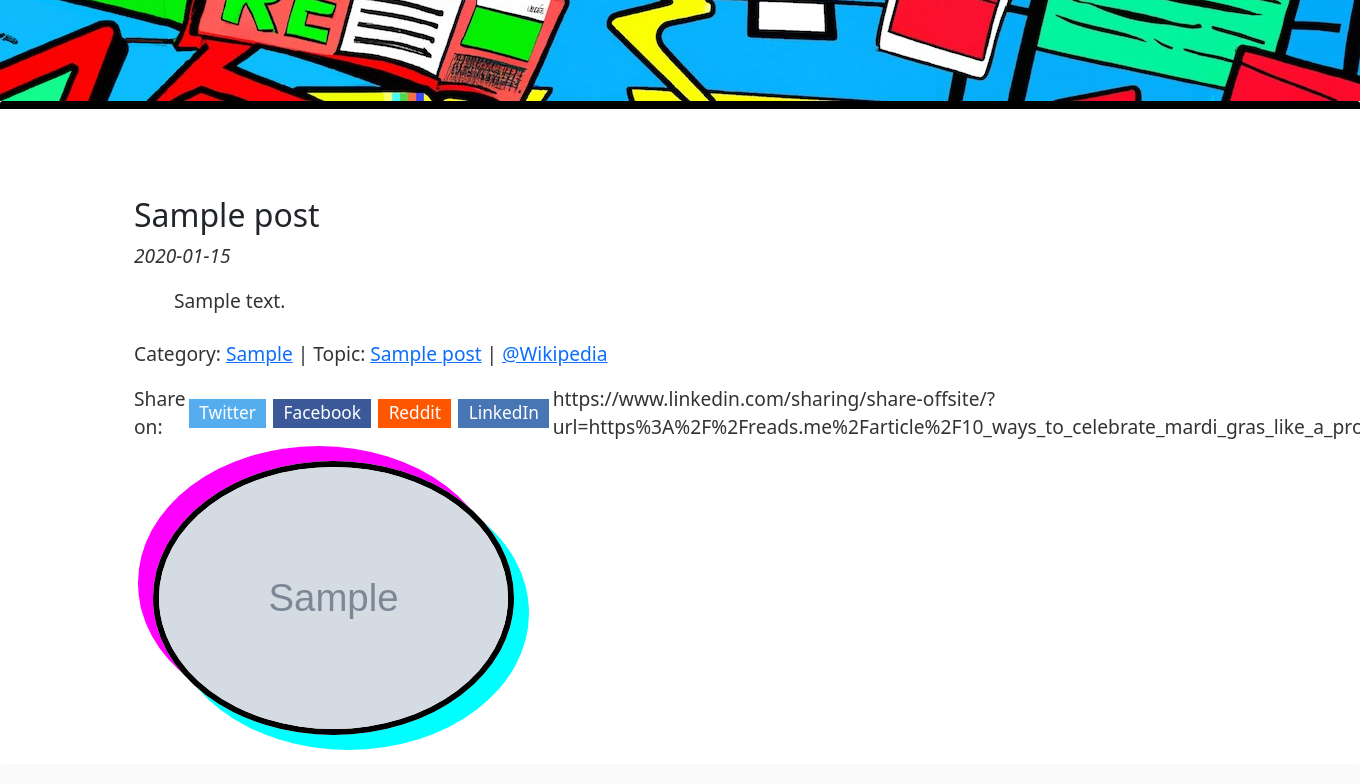
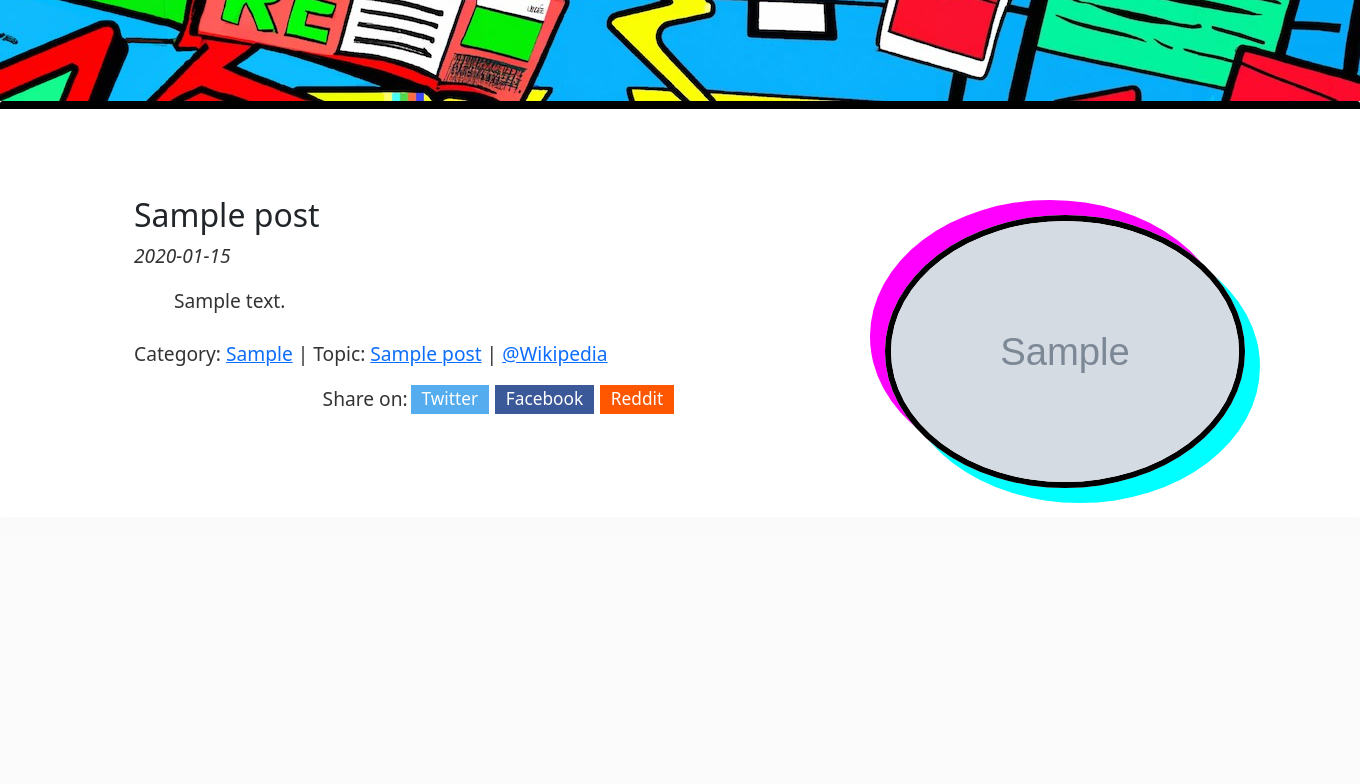
Before and after one commit to krupalvora/reads_me, a Django app: page / in a window 1360 px wide. Shown: the part 411-1195 px from the top of the page. After the commit the page ends 914 px from the top, so only its background shows below. Run offline with Django 3.2, Linux system fonts and the light colour scheme; tables that the repository leaves empty hold one stand-in row (values such as "Sample post"); grey boxes marked "Sample" are stand-in pictures; some libraries are stand-ins or nearby versions.

Commit message:
hiding linkedin link

```diff
--- a/reads_me/templates/reads_me/post_template.html
+++ b/reads_me/templates/reads_me/post_template.html
@@ -49,12 +49,10 @@
                     >Reddit</a>
 
 
-                    <a
-                            class="share-btn linkedin"
-                            href="https://www.linkedin.com/sharing/share-offsite/?url={{ post.get_encoded_url}}"
-                    >LinkedIn</a>
-
-                    https://www.linkedin.com/sharing/share-offsite/?url=https%3A%2F%2Freads.me%2Farticle%2F10_ways_to_celebrate_mardi_gras_like_a_pro
+{#                    <a#}
+{#                            class="share-btn linkedin"#}
+{#                            href="https://www.linkedin.com/sharing/share-offsite/?url={{ post.get_encoded_url}}"#}
+{#                    >LinkedIn</a>#}
 
                 </div>
             </div>
```
